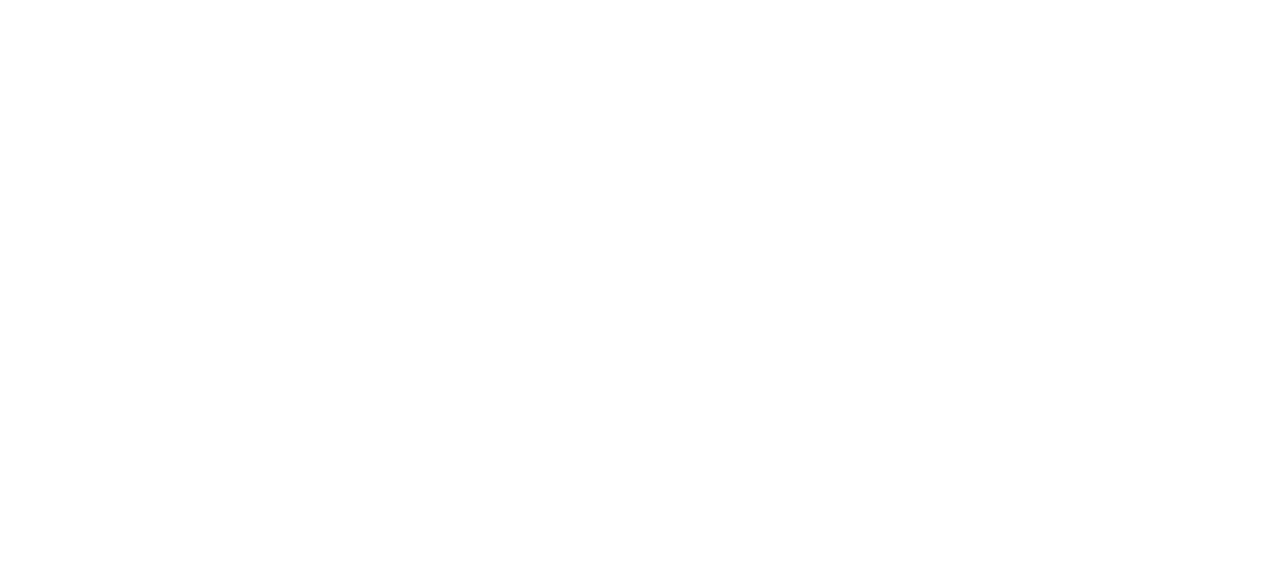
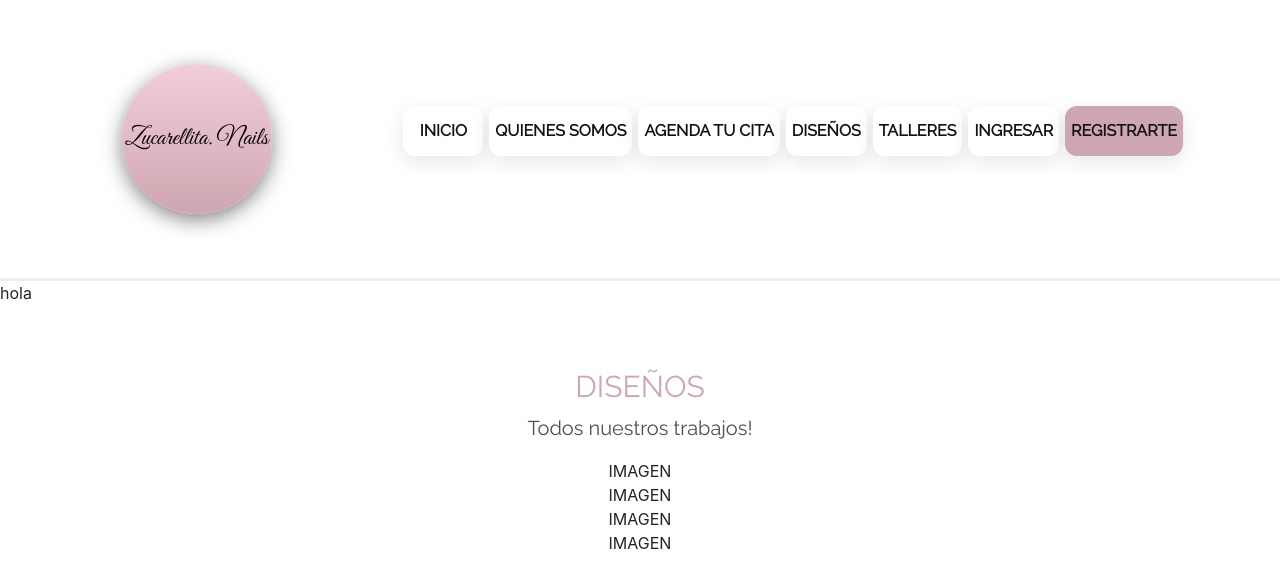
Before and after one commit to DiegoDimitroffPetcoff/schoolproject, a React (Create React App) app: page /design in a window 1280 px wide. Before the commit this address had no page. Shown: the top 588 px of the page. Built offline with nearby package versions, Linux system fonts and the light colour scheme; no server answers; a web font is replaced by a local one.

Commit message:
START to work on img design

```diff
--- a/src/App.js
+++ b/src/App.js
@@ -8,6 +8,7 @@
 import Register from "./routes/register";
 import WhoWeAre from "./routes/whoWeAre";
 import Dashboard from "./routes/dashboard";
+import DesignRoute from "./routes/design";
 
 import AuthContext from "./contexts/authContext";
 
@@ -23,6 +24,7 @@
         <Route path="/register" element={<Register/>} />
         <Route path="/whoweare" element={<WhoWeAre/>} />
         <Route path="/dashboard" element={<Dashboard/>} />
+        <Route path="/design" element={<DesignRoute/>} />
       </Routes>
       </AuthContext.Provider>
     </>
--- a/src/components/pure/NavbarPure.js
+++ b/src/components/pure/NavbarPure.js
@@ -36,7 +36,8 @@
         <Buttom string="DISEÑOS"></Buttom>
       </li>
       <li>
-        <Buttom string="ESCUELA"></Buttom>
+      <Link to="/Design">
+        <Buttom string="TALLERES"></Buttom></Link>
       </li>
       {!logged ?    ( <><li>
         <Link to="/login">
--- /dev/null
+++ b/src/containers/designContainer.js
@@ -0,0 +1,148 @@
+import { Form, Button } from "react-bootstrap";
+import { useState, useContext, useEffect } from "react";
+import { useNavigate } from "react-router-dom";
+
+import "../styles/sectionOne.css";
+import "../styles/whoWeAre.css";
+
+import Buttom2 from "../components/pure/Buttom2";
+import Buttom1 from "../components/pure/Buttom";
+
+import authContext from "../contexts/authContext";
+
+import Cookies from "js-cookie";
+import axios from "axios";
+
+
+
+function Design() {
+
+  const [title, setTitle] = useState("Cargando...");
+  const [subTitle, setSubTitle] = useState("Cargando...");
+  const [text, setText] = useState("Cargando...");
+  const [id, setId] = useState(null);
+  const [editeActive, setEditeActive] = useState(false);
+
+  const {adm, setAdm, logged, setLogged} = useContext(authContext)
+
+  function callToApi() {
+    axios.get('https://zucarellitanailsbackend.vercel.app/whoweare/')
+    .then(function (response) {
+       setTitle(response.data[0].title)
+      setSubTitle(response.data[0].subTitle)
+      setText(response.data[0].text)
+      setId(response.data[0]._id)
+
+    }).catch(function (error) {
+      console.log(error);
+    })
+  }
+
+  let cookieData = null;
+  let role = "alumn"
+
+  if (logged) {
+    cookieData = JSON.parse(Cookies.get("userData"));
+    if (cookieData.user.role === "admin") {
+      role = "admin"
+    }
+  }
+
+  useEffect(()=>{
+  callToApi()
+  },[])
+
+
+
+  const handleSubmit = async (event) => {
+    event.preventDefault();
+    console.log(event.target);
+    const data = { title,
+      subTitle,
+      text
+    };
+    await axios.patch(`https://zucarellitanailsbackend.vercel.app/whoweare/${id}`, data)
+    .then(function (response) {
+      console.log(response)
+      setEditeActive(!editeActive)
+    }).catch(function (error) {
+      console.log(error);
+    })
+  };
+
+
+
+  return (
+    <>
+    {!editeActive ? (
+      <div className="SectionContainerOne">
+        <h1 className="title">DISEÑOS</h1>
+        <p className="subTitle">
+          Todos nuestros trabajos!
+        </p>
+        <div>IMAGEN</div>
+        <div>IMAGEN</div>
+        <div>IMAGEN</div>
+        <div>IMAGEN</div>
+
+
+        </div>
+    ) :
+
+
+
+
+
+
+
+
+    (
+      <Form className="formEditable" onSubmit={handleSubmit}>
+        <Form.Group className="titleEditable" controlId="formBasicName">
+          <textarea
+          className="titleEditable"
+            type="text"
+            value={title}
+            placeholder={title}
+            onChange={(e) => setTitle(e.target.value)}
+          />
+        </Form.Group>
+        <Form.Group className="subTitleEditable" controlId="formBasicEmail">
+          <textarea
+          className="subTitleEditable"
+            type="text"
+            value={subTitle}
+            placeholder={subTitle}
+            onChange={(e) => setSubTitle(e.target.value)}
+          />
+        </Form.Group>
+        <Form.Group  className="textEditable" controlId="formBasicPassword">
+          <textarea
+          className="textEditable"
+            type="text"
+            value={text}
+            placeholder={text}
+
+            onChange={(e) => setText(e.target.value)}
+          />
+        </Form.Group>
+        <Buttom1
+          string="ACEPTAR"
+          variant="success"
+          onClick={() => {
+          handleSubmit();
+          setEditeActive(!editeActive);
+          }}
+          type="submit"
+          />
+        <p className="text">¡Anímate a formar parte de este grupo!</p>
+        <p className="text">
+          <Buttom1 string="UNETE A NUESTROS TALLERES!"  />
+        </p>
+        <img className="whoWeArePicture" alt="imagen de vanina zucarelli" src="/vaninazucarelli.png" />
+      </Form>
+    )}
+    </>
+  );
+}
+export default Design;
--- /dev/null
+++ b/src/routes/design.js
@@ -0,0 +1,29 @@
+import { useContext } from "react";
+
+
+import Logo from "../components/pure/Logo";
+import NavbarBurguer from "../components/pure/NavbarBurguer";
+import Navbar from "../components/pure/Navbar";
+import Avatar from "../components/pure/Avatar";
+import AuthContext from "../contexts/authContext";
+import Design from "../containers/designContainer";
+
+
+function DesignRoute(params) {
+ const {logged} = useContext(AuthContext)
+
+  return (
+    <div>
+      <header className="head">
+        <Logo/>
+        <NavbarBurguer/>
+        <Navbar/>
+        {logged ? <Avatar/> : null}
+        {logged ?<h1 className="title">QUIENES SOMOS</h1>: null}
+      </header>
+      hola
+      <Design/>
+    </div>
+  );
+}
+export default DesignRoute;
```
